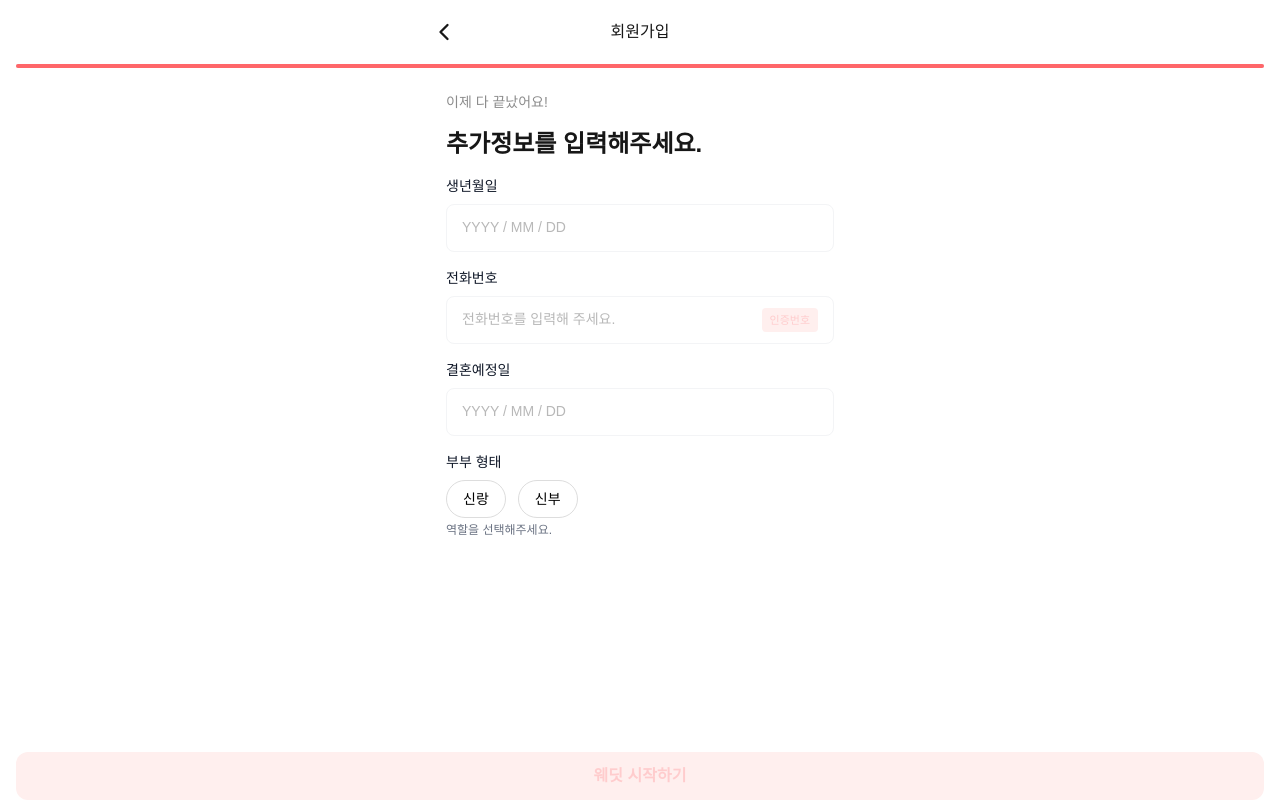
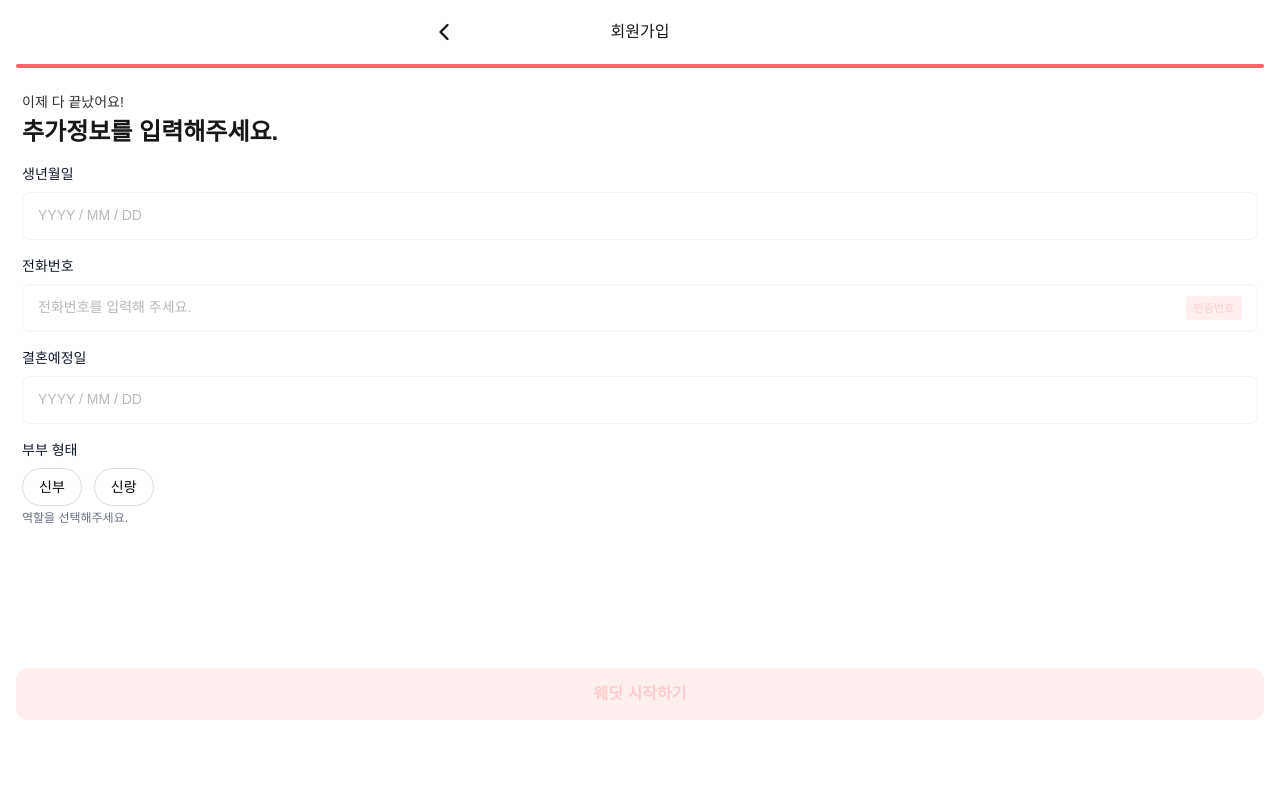
Before and after one commit to 9oormthon-univ/2025_SEASONTHON_TEAM_29_FE, a Next.js app: page /social in a window 1280 px wide. Built offline with nearby package versions, Linux system fonts and the light colour scheme.

Commit message:
design : 소셜 로그인 추가 구현

```diff
--- a/src/app/(public)/(auth)/social/page.tsx
+++ b/src/app/(public)/(auth)/social/page.tsx
@@ -39,11 +39,18 @@ export default function SocialSignupPage() {
   // validators
   const phoneDigits = phone.replace(/\D/g, '');
   const isValidPhone = /^010\d{8}$/.test(phoneDigits);
-  const isValidBirth = /^(\d{4})[.\-/]?(0[1-9]|1[0-2])[.\-/]?(0[1-9]|[12]\d|3[01])$/.test(
-    birth.replace(/\s/g, '')
-  );
+  const isValidBirth =
+    /^(\d{4})[.\-/]?(0[1-9]|1[0-2])[.\-/]?(0[1-9]|[12]\d|3[01])$/.test(
+      birth.replace(/\s/g, ''),
+    );
   const isValidWedding = isValidYMD(wedding);
-  const canSubmit = isValidPhone && codeVerified && isValidBirth && isValidWedding && !!role && !loading;
+  const canSubmit =
+    isValidPhone &&
+    codeVerified &&
+    isValidBirth &&
+    isValidWedding &&
+    !!role &&
+    !loading;
 
   // actions
   const prev = () => {
@@ -83,7 +90,10 @@ export default function SocialSignupPage() {
     setLoading(true);
 
     const norm = (v: string) =>
-      v.trim().replace(/[^0-9]/g, '').replace(/^(\d{4})(\d{2})(\d{2})$/, '$1-$2-$3');
+      v
+        .trim()
+        .replace(/[^0-9]/g, '')
+        .replace(/^(\d{4})(\d{2})(\d{2})$/, '$1-$2-$3');
 
     const payload: SocialSignupPayload = {
       birthDate: norm(birth),
@@ -122,16 +132,22 @@ export default function SocialSignupPage() {
       </header>
 
       {/* Body (컨텐츠 박스 폭/여백/스크롤 영역 동일) */}
-      <div className="flex-1 overflow-hidden">
-        <div className="mx-auto max-w-[420px] overflow-auto px-4 pb-4 space-y-4">
-          <p className="pt-6 text-sm text-text-secondary">이제 다 끝났어요!</p>
-          <h2 className="mt-1 text-2xl font-extrabold">추가정보를 입력해주세요.</h2>
+      <div className="flex-1 overflow-hidden mx-5.5">
+        <div className="pt-6">
+          <p className="text-sm text-text-default font-medium">
+            이제 다 끝났어요!
+          </p>
+          <h2 className="mt-1 text-2xl font-extrabold">
+            추가정보를 입력해주세요.
+          </h2>
 
           {/* 생년월일 */}
           <Field label="생년월일" htmlFor="birth" className="mt-4">
             <DateInput raw={birth} onRawChange={setBirth} />
             {!!birth && !isValidBirth && (
-              <FieldHint tone="error">YYYY / MM / DD 형식의 유효한 날짜를 입력해주세요.</FieldHint>
+              <FieldHint tone="error">
+                YYYY / MM / DD 형식의 유효한 날짜를 입력해주세요.
+              </FieldHint>
             )}
           </Field>
 
@@ -147,8 +163,12 @@ export default function SocialSignupPage() {
               }}
               buttonText={
                 codeRequested
-                  ? (sendingCode ? '전송중…' : '재전송')
-                  : (sendingCode ? '전송중…' : '인증번호')
+                  ? sendingCode
+                    ? '전송중…'
+                    : '재전송'
+                  : sendingCode
+                    ? '전송중…'
+                    : '인증번호'
               }
               onButtonClick={async () => {
                 const was = codeRequested;
@@ -169,7 +189,9 @@ export default function SocialSignupPage() {
           <Field label="결혼예정일" htmlFor="wedding" className="mt-4">
             <DateInput raw={wedding} onRawChange={setWedding} />
             {!!wedding && !isValidWedding && (
-              <FieldHint tone="error">YYYY / MM / DD 형식의 유효한 날짜를 입력해주세요.</FieldHint>
+              <FieldHint tone="error">
+                YYYY / MM / DD 형식의 유효한 날짜를 입력해주세요.
+              </FieldHint>
             )}
           </Field>
 
@@ -177,8 +199,8 @@ export default function SocialSignupPage() {
           <Field label="부부 형태" className="mt-4">
             <PillRadio
               options={[
+                { value: 'bride', label: '신부' },
                 { value: 'groom', label: '신랑' },
-                { value: 'bride', label: '신부' },
               ]}
               value={role}
               onChange={(v) => setRole(v as 'groom' | 'bride')}
@@ -191,13 +213,13 @@ export default function SocialSignupPage() {
       </div>
 
       {/* Footer (완전 동일) */}
-      <div className="sticky bottom-0 bg-white/70 px-4 pb-[calc(env(safe-area-inset-bottom))] pt-3 backdrop-blur">
+      <div className="sticky bottom-0 bg-white/70 px-4 pb-[calc(env(safe-area-inset-bottom))] pt-3 mb-20 backdrop-blur">
         <Button
           size="md"
           fullWidth
           disabled={!canSubmit}
           onClick={submit}
-          className="h-12 text-sm"
+          className="h-13 text-sm"
         >
           {loading ? '가입 중…' : '웨딧 시작하기'}
         </Button>
--- a/src/components/auth/LoginForm.tsx
+++ b/src/components/auth/LoginForm.tsx
@@ -39,8 +39,8 @@ export default function LoginForm() {
     }
   }, [canSubmit, email, pw, router]);
 
-  const API = process.env.NEXT_PUBLIC_API_URL!;   // 예: https://wedit.me/api
-  const APP = process.env.NEXT_PUBLIC_SITE_URL!;  // 예: https://wed-it.me (또는 http://localhost:3000)
+  const API = process.env.NEXT_PUBLIC_API_URL!; // 예: https://wedit.me/api
+  const APP = process.env.NEXT_PUBLIC_SITE_URL!; // 예: https://wed-it.me (또는 http://localhost:3000)
 
   const startOAuth = (provider: 'kakao' | 'naver' | 'google') => {
     const redirect = encodeURIComponent(`${APP}/auth/callback`);
@@ -54,9 +54,9 @@ export default function LoginForm() {
         <SvgObject
           src="/icons/logoPrimary.svg"
           alt="웨딧"
-          width={120}
-          height={60}
-          className="h-12 w-auto"
+          width={107}
+          height={73}
+          className="w-auto"
           aria-hidden
         />
         <p className="mt-4 text-center text-[15px] text-black font-semibold">
@@ -65,7 +65,7 @@ export default function LoginForm() {
       </div>
 
       <form
-        className="mt-8 space-y-4"
+        className="mt-13 space-y-4"
         onSubmit={(e) => {
           e.preventDefault();
           onSubmit();
@@ -114,18 +114,18 @@ export default function LoginForm() {
         {err && <p className="text-center text-sm text-red-500">{err}</p>}
 
         {/* 부가 링크 */}
-        <div className="text-center text-xs text-black">
+        <div className="text-center text-text-default">
           <button
             type="button"
-            className="px-2 hover:underline"
+            className="px-2 hover:underline !text-[13px] text-medium"
             onClick={() => router.push('/auth/find-id')}
           >
             아이디 찾기
           </button>
-          <span className="text-black">|</span>
+          <span className="text-text-default !text-[13px]">|</span>
           <button
             type="button"
-            className="px-2 hover:underline"
+            className="px-2 hover:underline !text-[13px] text-medium"
             onClick={() => router.push('/auth/reset-password')}
           >
             비밀번호 찾기
```
